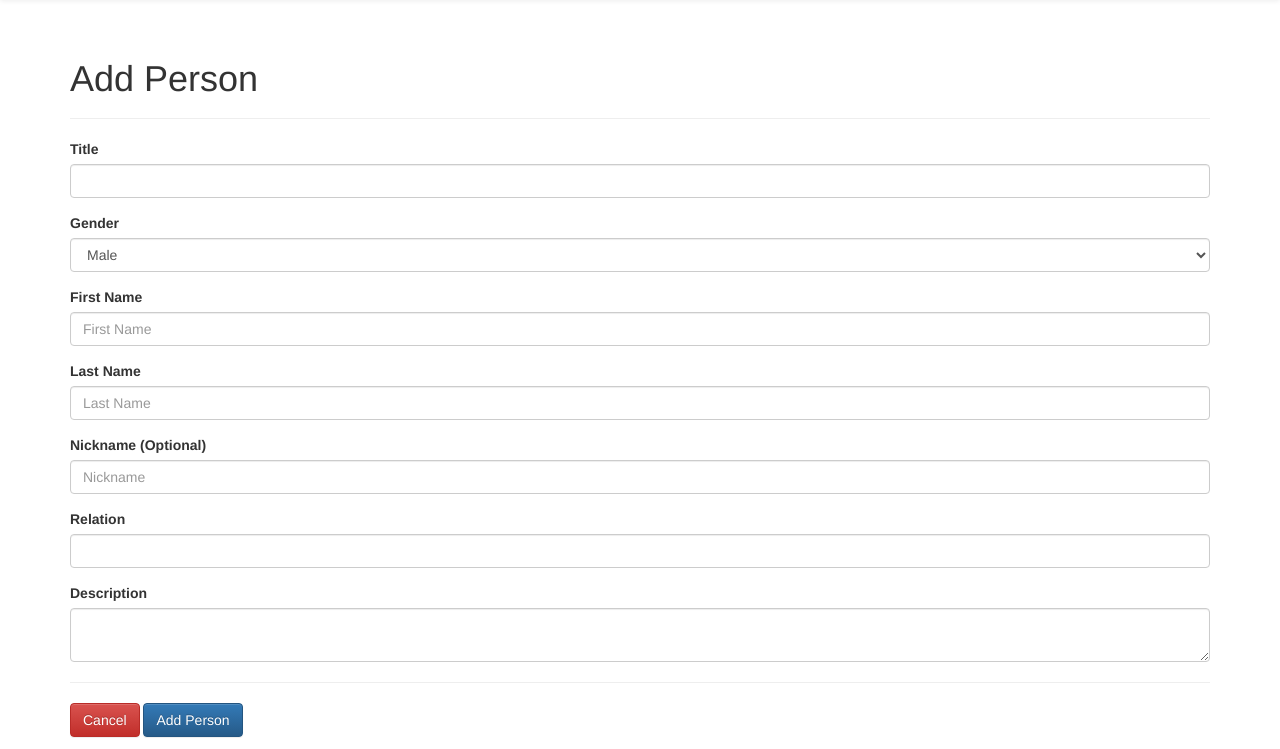
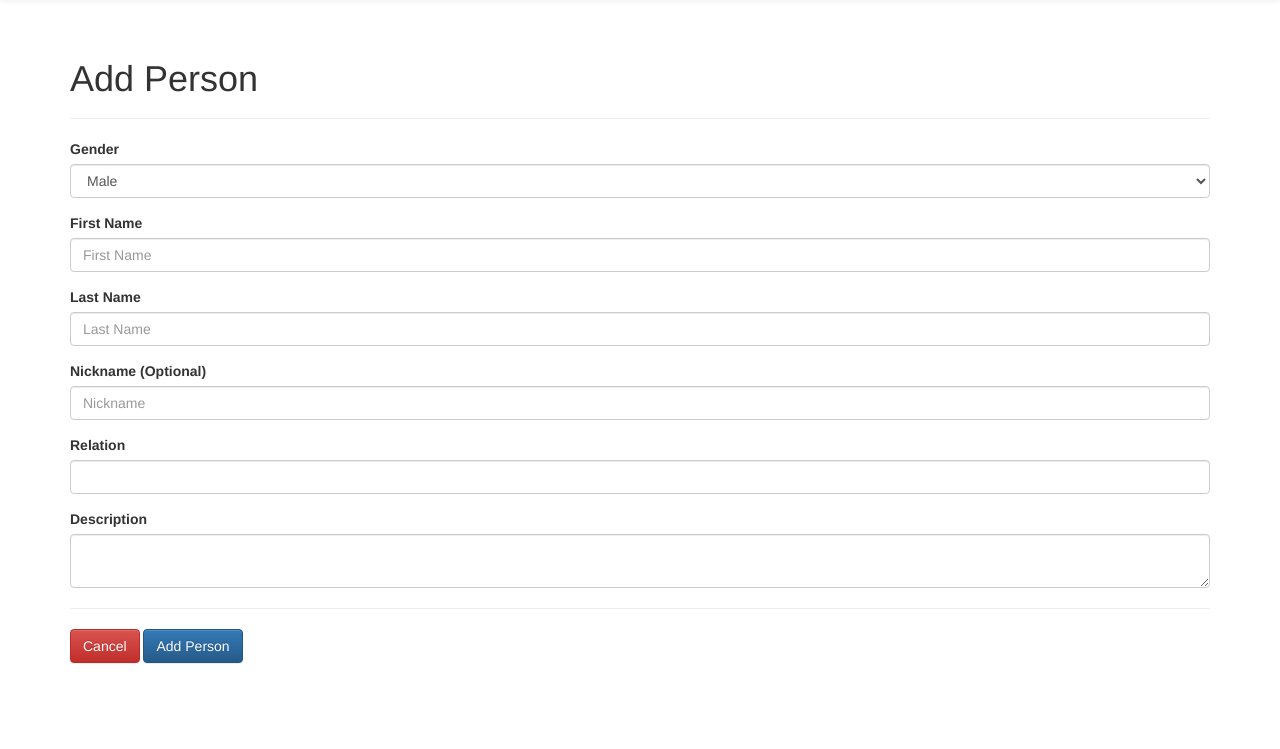
Before and after one commit to Apexal/selectio, a Flask app: page /persons/add in a window 1280 px wide. Shown: the part 51-800 px from the top of the page. Run offline with Flask 2, Linux system fonts and the light colour scheme; some libraries are stand-ins or nearby versions.

Commit message:
Removed titles

```diff
--- a/selectio/models.py
+++ b/selectio/models.py
@@ -7,7 +7,6 @@ class Person(Base):
     first_name = Column(String(50))         # e.g. Frank, Nick
     last_name = Column(String(50))          # e.g. Matranga
     nickname = Column(String(30))           # e.g. Nick
-    title = Column(String(30))              # e.g. Mr., Mrs., Fr., Dr.
     relation = Column(String(50))           # Relation to me e.g. self, brother, friend, classmate
     gender = Column(String(10))             # Male, Female
     description = Column(String(250))                   # e.g. 17, 54, 79
@@ -16,10 +15,9 @@ class Person(Base):
         self.first_name = first_name
         self.last_name = last_name
         self.nickname = nickname
-        self.title = title
         self.relation = relation
         self.gender = gender
         self.description = description
 
     def __repr__(self):
-        return '<User %r %r %r (%r)>' % (self.title, self.first_name, self.last_name, self.relation)
+        return '<User %r %r (%r)>' % (self.first_name, self.last_name, self.relation)
--- a/selectio/templates/persons/add_person.html
+++ b/selectio/templates/persons/add_person.html
@@ -15,17 +15,6 @@
         <div class="col-xs-12">
             <form id="add-person-form" method="POST">
                 <!-- first_name=None, last_name=None, title=None, relation=None, gender=None, age=None -->
-
-                <div class="form-group">
-                    <datalist id="titles">
-                        {% for title in titles %}
-                            <option value="{{ title }}">
-                        {% endfor %}
-                    </datalist>
-
-                    <label for="title">Title</label>
-                    <input class="form-control" list="titles" id="title" name="title" required>
-                </div>
 
                 <div class="form-group">
                     <label for="gender">Gender</label>
--- a/selectio/templates/persons/persons.html
+++ b/selectio/templates/persons/persons.html
@@ -27,9 +27,9 @@
                                 </div>
                                 <h3 class="panel-title">
                                     {% if person.nickname != person.first_name %}
-                                        <b>{{ person.nickname}}</b> <span class="text-muted"> | <b>{{ person.title }}</b> {{ person.first_name }} {{ person.last_name }}</span>
+                                        <b>{{ person.nickname}}</b> <span class="text-muted"> | {{ person.first_name }} {{ person.last_name }}</span>
                                     {% else %}
-                                        <b>{{ person.title }}</b> {{ person.first_name }} {{ person.last_name }}
+                                        {{ person.first_name }} {{ person.last_name }}
                                     {% endif %}
                                 </h3>
                             </div>
--- a/selectio/views.py
+++ b/selectio/views.py
@@ -33,21 +33,19 @@ def add_person():
         if 'nickname' in request.form:
             nickname = request.form['nickname'].strip()
 
-        title = request.form['title'].strip()
         relation = request.form['relation'].strip().lower()
         gender = request.form['gender'].strip().lower()
         description = request.form['description'].strip()
 
         # Create new person
-        new_person = Person(first_name, last_name, nickname, title, relation, gender, description)
+        new_person = Person(first_name, last_name, nickname, relation, gender, description)
         db_session.add(new_person)
         db_session.commit()
 
         return redirect(url_for('persons'))
     else:
-        titles = ['Mr.', 'Mrs.', 'Ms.', 'Fr.', 'Dr.']
         relations = ['self', 'brother', 'sister', 'mother', 'father', 'friend', 'classmate']
-        return render_template('persons/add_person.html', titles=titles, relations=relations)
+        return render_template('persons/add_person.html', relations=relations)
 
 
 @app.errorhandler(404)
```
